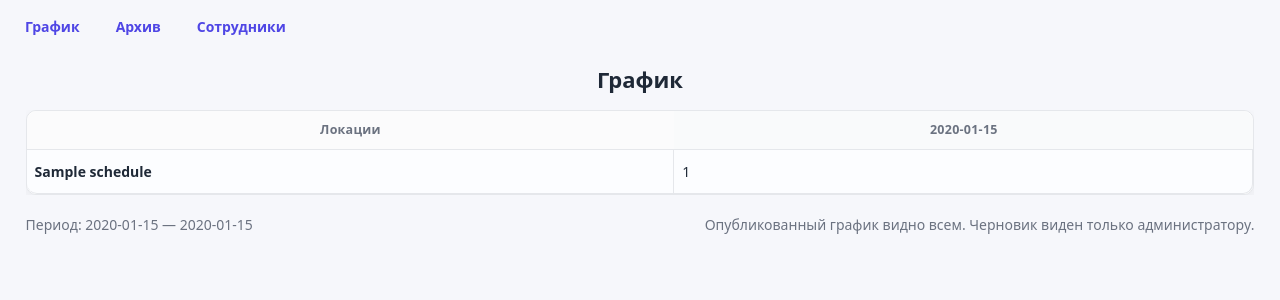
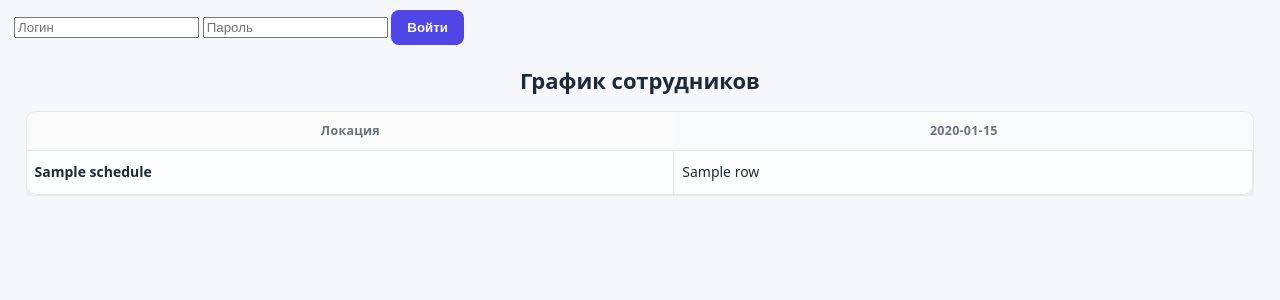
Before and after one commit to chernmary/scheduler, a FastAPI app: template app/templates/schedule.html in a window 1280 px wide. Shown: the top 300 px of the page. Run offline with FastAPI, Linux system fonts and the light colour scheme; the template is opened without the code that fills it: most values are stand-ins (such as "Sample title", 1, 10 or a date in 2020).

Commit message:
Update schedule.html

```diff
--- a/app/templates/schedule.html
+++ b/app/templates/schedule.html
@@ -1,60 +1,95 @@
 <!DOCTYPE html>
 <html lang="ru">
 <head>
-  <meta charset="UTF-8" />
-  <title>График</title>
-  <meta name="viewport" content="width=device-width, initial-scale=1" />
+    <meta charset="UTF-8">
+    <title>График сотрудников</title>
     <link rel="stylesheet" href="/static/css/schedule.css">
 </head>
 <body>
 
-  <!-- Верхняя панель -->
+    {% if is_admin %}
+    <nav class="admin-tabs" role="navigation" aria-label="Админ-навигация">
+        <a class="tab tab--active" href="#">
+            График
+            <!-- заглушка: это текущая страница; ссылка не нужна -->
+        </a>
+        <a class="tab" href="#">
+            Архив
+            <!-- заглушка: заменить на URL страницы архива, например /admin/archive -->
+        </a>
+        <a class="tab" href="#">
+            Сотрудники
+            <!-- заглушка: заменить на URL страницы сотрудников, например /admin/employees -->
+        </a>
+    </nav>
+    {% endif %}
+
     <div class="login-container">
-    <div class="nav-left">
-      <a href="/schedule">График</a>
-      <a href="/admin/archive">Архив</a>
-      <a href="/admin/employees">Сотрудники</a>
-    </div>
-    {% if is_admin %}
-    <form method="post" action="{{ request.url_for('logout') }}">
+        {% if not is_admin %}
+        <form method="post" action="/login">
+            <input type="text" name="username" placeholder="Логин">
+            <input type="password" name="password" placeholder="Пароль">
+            <button type="submit">Войти</button>
+        </form>
+        {% else %}
+        <form method="post" action="/logout">
             <button type="submit">Выйти</button>
         </form>
         {% endif %}
     </div>
 
-  <h1>График</h1>
+    <h1>График сотрудников</h1>
 
-  <!-- Таблица -->
+    {% if is_admin and is_preview %}
+    <!-- Единая форма на весь предпросмотр -->
+    <form method="post" action="/schedule/save">
+        <input type="hidden" name="start_iso" value="{{ start_iso }}">
+    {% endif %}
+
     <div class="table-wrapper">
-    <form id="saveForm" method="post" action="{{ request.url_for('schedule_save') }}">
-      <input type="hidden" name="start_iso" value="{{ start_iso }}">
-      <table class="schedule-table {% if is_admin %}editable{% endif %}">
+        <table class="schedule-table {% if is_admin and is_preview %}editable{% endif %}">
             <thead>
                 <tr>
-            <th>Локации</th>
-            {% for d in dates %}
-              <th>{{ d }}</th>
+                    <th>Локация</th>
+                    {% for date_str in dates %}
+                        <th>{{ date_str }}</th>
                     {% endfor %}
                 </tr>
             </thead>
             <tbody>
                 {% for loc_name, row in schedule.items() %}
-            {% set loc_id = locations_map[loc_name] %}
                     <tr>
                         <td>{{ loc_name }}</td>
-              {% for i in range(row|length) %}
-                {% set d_iso = raw_dates[i] %}
-                {% set current_name = row[i] %}
+                        {% for emp_name in row %}
                             <td>
-                  {% if is_admin %}
-                    <select name="decisions[{{ d_iso }}][{{ loc_id }}]">
-                      <option value="">—</option>
+                                {% if is_admin and not readonly and not is_preview %}
+                                <!-- Обычный режим: мгновенная запись в БД -->
+                                <form method="post" action="/schedule/update">
+                                    <input type="hidden" name="date_str" value="{{ raw_dates[loop.index0] }}">
+                                    <input type="hidden" name="location_id" value="{{ locations_map[loc_name] }}">
+                                    <select name="employee_id" onchange="this.form.submit()">
+                                        <option value="">-- пусто --</option>
                                         {% for emp in employees %}
-                        <option value="{{ emp.id }}" {% if emp.full_name == current_name %}selected{% endif %}>{{ emp.full_name }}</option>
+                                            <option value="{{ emp.id }}" {% if emp_name == emp.full_name %}selected{% endif %}>
+                                                {{ emp.full_name }}
+                                            </option>
                                         {% endfor %}
                                     </select>
+                                </form>
+
+                                {% elif is_admin and is_preview %}
+                                <!-- Предпросмотр: редактируем, но НИЧЕГО не пишем до Save -->
+                                <select name="emp_{{ raw_dates[loop.index0] }}_{{ locations_map[loc_name] }}">
+                                    <option value="">-- пусто --</option>
+                                    {% for emp in employees %}
+                                        <option value="{{ emp.id }}" {% if emp_name == emp.full_name %}selected{% endif %}>
+                                            {{ emp.full_name }}
+                                        </option>
+                                    {% endfor %}
+                                </select>
+
                                 {% else %}
-                    {{ current_name or "—" }}
+                                    {{ emp_name }}
                                 {% endif %}
                             </td>
                         {% endfor %}
@@ -62,26 +97,23 @@
                 {% endfor %}
             </tbody>
         </table>
-    </form>
     </div>
 
-  <!-- Кнопки -->
     {% if is_admin %}
     <div class="button-container">
-    <form method="post" action="{{ request.url_for('schedule_generate') }}">
-      <button type="submit">Сгенерировать</button>
+        {% if is_preview %}
+            <button type="submit">Сохранить</button>
+            </form> <!-- закрываем форму предпросмотра -->
+            <form method="get" action="/schedule" style="display:inline-block; margin-left:8px;">
+                <input type="hidden" name="start" value="{{ start_iso }}">
+                <button type="submit">Отмена</button>
             </form>
-    <button type="submit" form="saveForm">Опубликовать</button>
+        {% else %}
+            <form method="post" action="/schedule/generate">
+                <button type="submit">Сгенерировать график</button>
+            </form>
+        {% endif %}
     </div>
     {% endif %}
-
-  <!-- Подвал -->
-  <div class="table-wrapper" style="background:transparent; box-shadow:none;">
-    <div style="display:flex; gap:20px; align-items:center; justify-content:space-between; color:#6b7280;">
-      <div>Период: {{ raw_dates[0] }} — {{ raw_dates[-1] }}</div>
-      <div>Опубликованный график видно всем. Черновик виден только администратору.</div>
-    </div>
-  </div>
-
 </body>
 </html>
```
Lines whose indentation alone changed are shown as unchanged.
